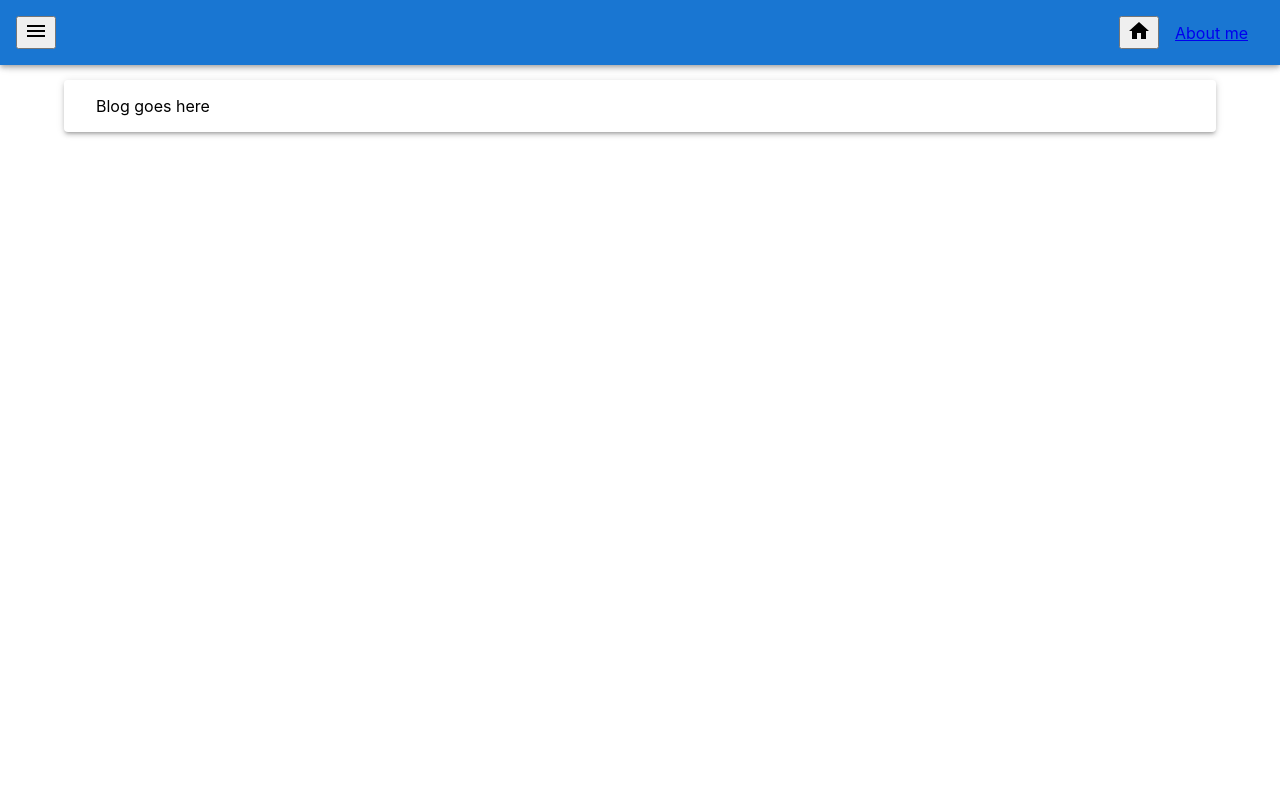
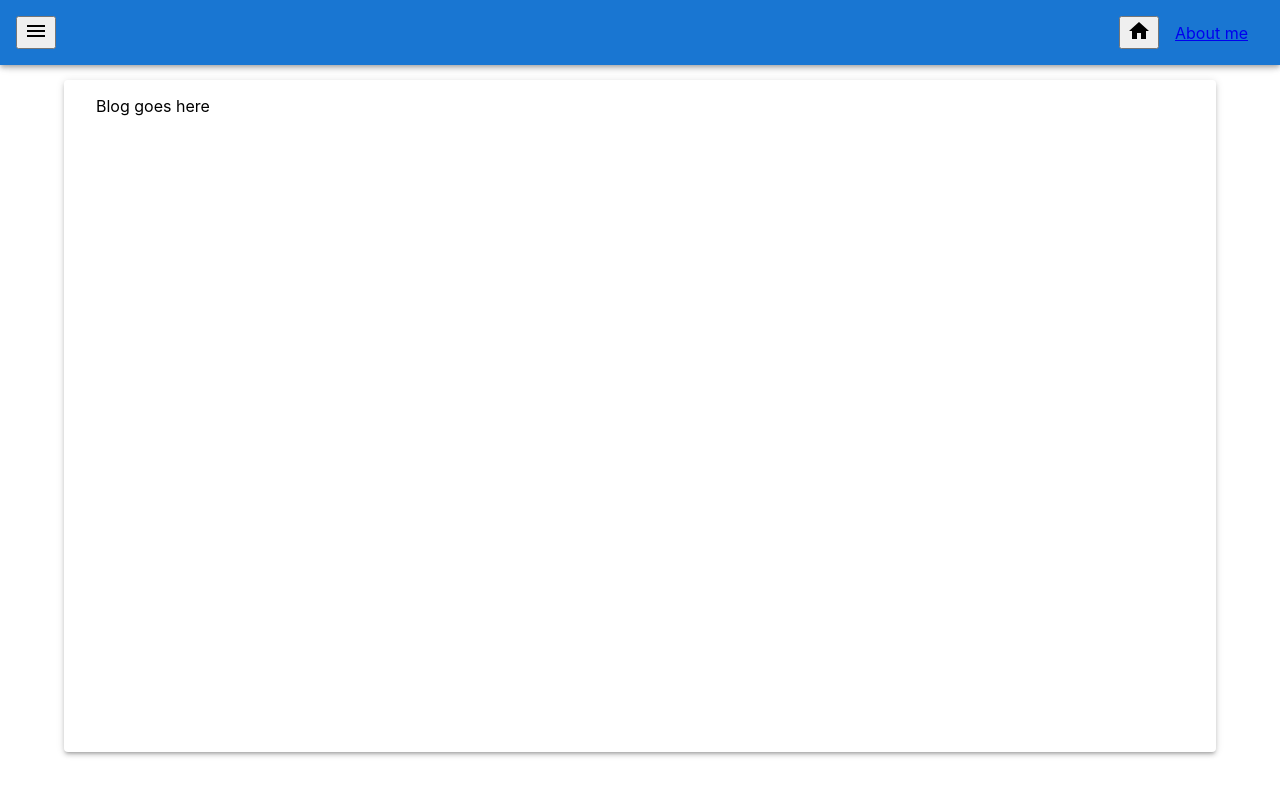
Before and after one commit to aantola/blog, a React (Create React App) app: page / in a window 1280 px wide. Shown: the top 796 px of the page. Built offline with nearby package versions, Linux system fonts and the light colour scheme.

Commit message:
style(main container): added min height

```diff
--- a/src/App.css
+++ b/src/App.css
@@ -3,7 +3,6 @@
     margin: 1rem 4rem;
     padding: 1rem 2rem;
     border-radius: 4px;
-    box-shadow: 0px 3px 3px -2px rgb(0 0 0 / 20%), 0px 3px 4px 0px rgb(0 0 0 / 14%), 0px 1px 8px 0px rgb(0 0 0 / 12%)
-
-
+    box-shadow: 0px 3px 3px -2px rgb(0 0 0 / 20%), 0px 3px 4px 0px rgb(0 0 0 / 14%), 0px 1px 8px 0px rgb(0 0 0 / 12%);
+    min-height: 80vh;
 }
```
